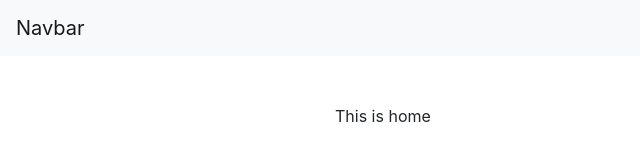
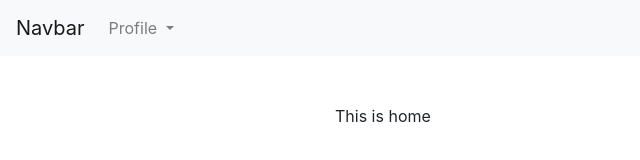
Before and after one commit to vipulDessai/blog-frontend-microservice-angular, an Angular app: page /content/home in a window 1280 px wide. Shown: the top 160 px of the page, without its empty margins (0-640 px from the left). Built offline with nearby package versions, Linux system fonts and the light colour scheme; sample sign-in values are in the browser's storage.

Commit message:
bootstarp nav-bar working

```diff
--- a/src/app/app.module.ts
+++ b/src/app/app.module.ts
@@ -13,7 +13,7 @@ import { AppComponent } from './app.component';
     BrowserModule,
     AppRoutingModule,
     HttpClientModule,
-    NgbModule,
+    NgbModule,  // bootstrap
   ],
   providers: [],
   bootstrap: [AppComponent],
--- a/src/app/content/content.module.ts
+++ b/src/app/content/content.module.ts
@@ -2,6 +2,7 @@ import { CommonModule } from '@angular/common';
 import { NgModule } from "@angular/core";
 import { ReactiveFormsModule } from '@angular/forms';
 import { SharedModule } from '@app/shared.module';
+import { NgbModule } from '@ng-bootstrap/ng-bootstrap';
 import { BlogListComponent } from './blog-list/blog-list.component';
 import { BlogPostComponent } from './blog-post/blog-post.component';
 import { ContentRoutingModule } from './content-routing.module';
@@ -15,6 +16,7 @@ import { NavBarComponent } from './nav-bar/nav-bar.component';
         ReactiveFormsModule,
         ContentRoutingModule,
         SharedModule,
+        NgbModule,  // bootstrap
     ],
     declarations: [
         ContentComponent,
--- a/src/app/content/nav-bar/nav-bar.component.html
+++ b/src/app/content/nav-bar/nav-bar.component.html
@@ -1,16 +1,15 @@
-<nav class="navbar navbar-light bg-light">
-    <a class="navbar-brand">Navbar</a>
-    <div class="collapse navbar-collapse">
+<nav class="navbar navbar-expand-lg navbar-light bg-light">
+    <a routerLink="../home" class="navbar-brand">Navbar</a>
+    <div class="navbar-collapse" [class.collapse]="collapsed">
         <ul class="navbar-nav mr-auto">
-            <li class="nav-item dropdown">
-                <a class="nav-link dropdown-toggle" role="button" data-toggle="dropdown" aria-haspopup="true"
-                    aria-expanded="false">
+            <li class="nav-item dropdown" ngbDropdown>
+                <a class="nav-link" tabindex="0" ngbDropdownToggle role="button">
                     Profile
                 </a>
-                <div class="dropdown-menu" aria-labelledby="navbarDropdown">
-                    <a class="dropdown-item" (click)="logout($event)">Logout</a>
-                    <a class="dropdown-item" routerLink="../home">Home</a>
-                    <a class="dropdown-item" routerLink="../blogs">My Blogs</a>
+                <div ngbDropdownMenu class="dropdown-menu">
+                    <a ngbDropdownItem class="dropdown-item" (click)="logout($event)">Logout</a>
+                    <a ngbDropdownItem class="dropdown-item" routerLink="/content/home">Home</a>
+                    <a ngbDropdownItem class="dropdown-item" routerLink="/content/blogs">My Blogs</a>
                 </div>
             </li>
         </ul>
--- a/src/app/content/nav-bar/nav-bar.component.ts
+++ b/src/app/content/nav-bar/nav-bar.component.ts
@@ -7,13 +7,14 @@ import { AppService } from '@app/app.service';
   styleUrls: ['./nav-bar.component.scss']
 })
 export class NavBarComponent implements OnInit {
-
+  collapsed = true;
   constructor(private appService: AppService) { }
 
   ngOnInit(): void {
   }
 
-  logout(event) {
+  logout(event: Event) {
+    event.preventDefault();
     this.appService.logout();
   }
 }
```
